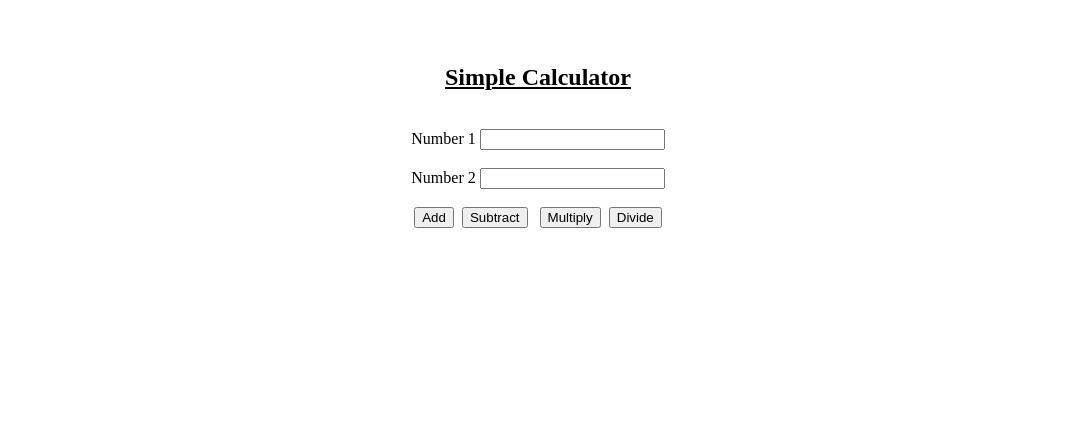
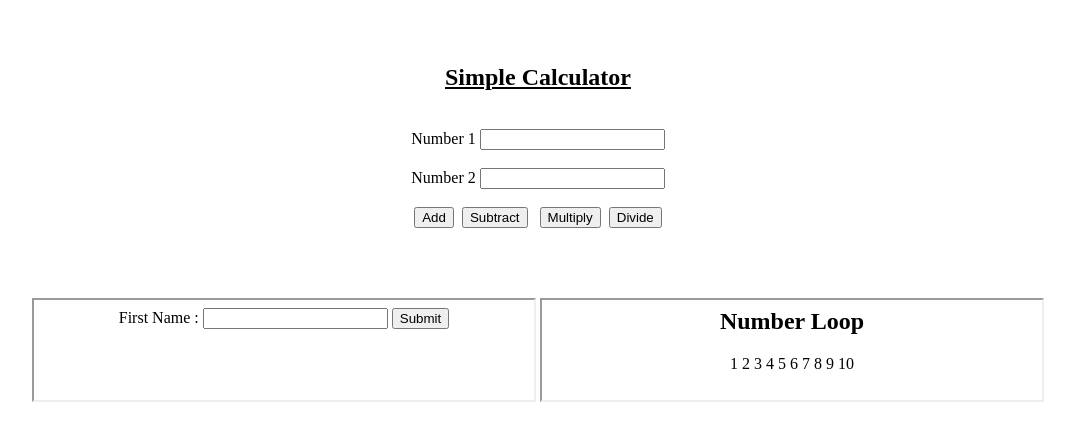
Before and after one commit to nikhi-la/LABPROGRAMS, a PHP site: page /exampleGET.php in a window 1280 px wide. Shown: the top 441 px of the page, without its empty margins (102-1177 px from the left). Run offline with PHP 8.4, Linux system fonts and the light colour scheme.

Commit message:
Add files via upload

```diff
--- a/Nikhila/PHP-HTML-CSS-JS/PHP/exampleGET.php
+++ b/Nikhila/PHP-HTML-CSS-JS/PHP/exampleGET.php
@@ -15,7 +15,7 @@
                 <input type='number' name='num2'><br><br>
 
                 <input type='submit' name='add' value='Add'>&nbsp;&nbsp;<input type='submit' name='diff' value='Subtract'>
-                &nbsp;&nbsp;<input type='submit' name='pro' value='Multiply'>&nbsp;&nbsp;<input type='submit' name='quo' value='Divide'><br><br>
+                &nbsp;&nbsp;<input type='submit' name='pro' value='Multiply'>&nbsp;&nbsp;<input type='submit' name='quo' value='Divide'><br><br><br><br>
 
             <?php
                 if(isset($_GET['add']))
@@ -78,7 +78,10 @@
 
 
 
-    </center>
+
+
+    <iframe src="SampleProgram.php" width="500" height="100" ></iframe>
+     <iframe src="SampleProgram2.php" width="500" height="100" ></iframe>
 
     </body>
 
```
